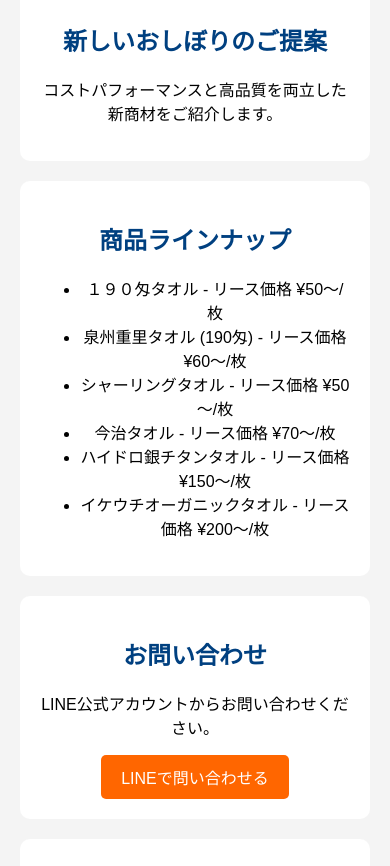
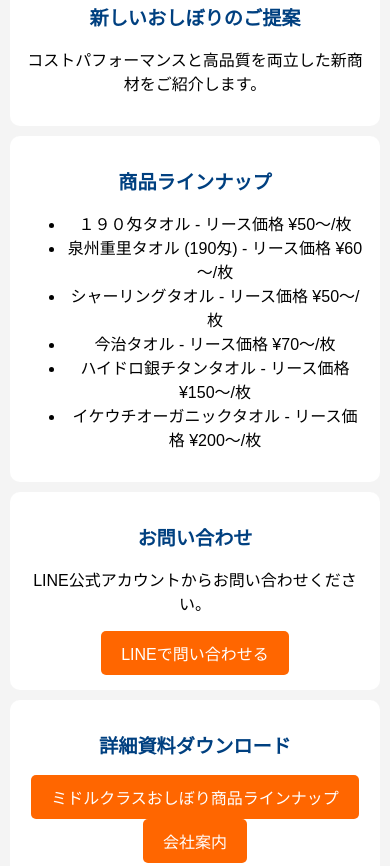
Before and after one commit to Taku2444/TK-Repository, a plain HTML site: page index.html in a window 390 px wide. Shown: the part 407-1273 px from the top of the page. Drawn offline with Linux system fonts and the light colour scheme.

Commit message:
Update style.CSS

```diff
--- a/style.CSS
+++ b/style.CSS
@@ -32,3 +32,15 @@ a {
     text-decoration: none;
     border-radius: 5px;
 }
+@media screen and (max-width: 600px) {
+    section {
+        margin: 10px;
+        padding: 15px;
+    }
+    h2 {
+        font-size: 1.2em;
+    }
+    a {
+        font-size: 1em;
+    }
+}
```
